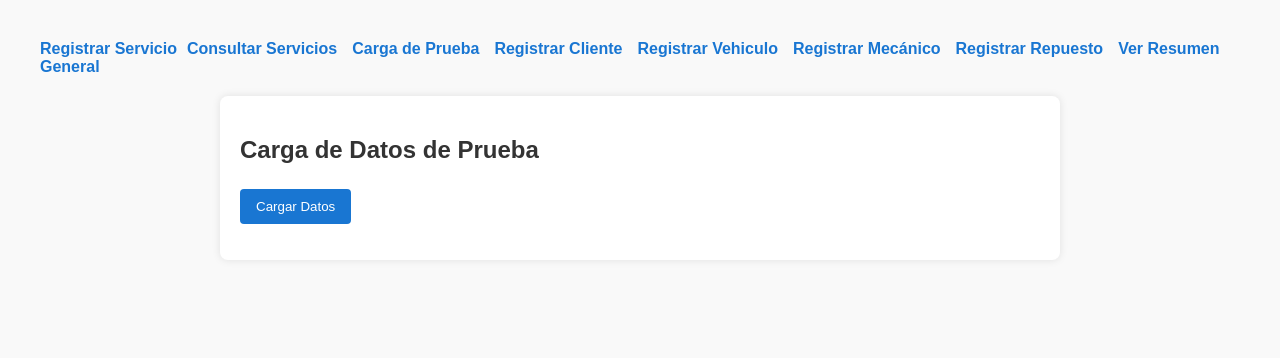
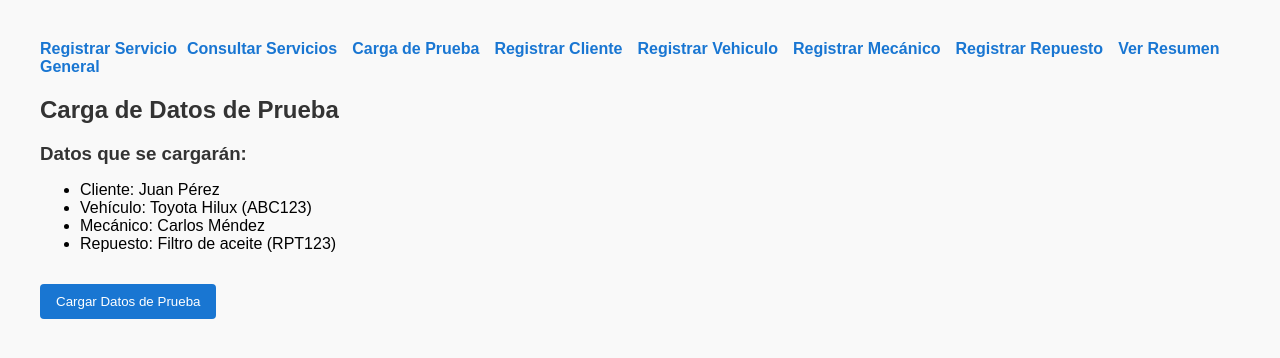
Before and after one commit to Richardo880/backend-1final, a React (Vite) app in the folder taller-mecanico/frontend/: page /carga in a window 1280 px wide. Shown: the top 358 px of the page. Built offline with nearby package versions, Linux system fonts and the light colour scheme.

Commit message:
feat: enhance CargaDatos component with loading state and improved UI

```diff
--- a/taller-mecanico/frontend/src/views/CargaDatos.jsx
+++ b/taller-mecanico/frontend/src/views/CargaDatos.jsx
@@ -2,9 +2,11 @@ import React, { useState } from 'react';
 
 const CargaDatos = () => {
   const [mensaje, setMensaje] = useState('');
+  const [isLoading, setIsLoading] = useState(false);
 
   const cargarDatos = async () => {
     setMensaje('Cargando datos...');
+    setIsLoading(true);
 
     try {
       // Crear cliente
@@ -78,14 +80,51 @@ const CargaDatos = () => {
     } catch (error) {
       console.error(error);
       setMensaje('❌ Error al cargar datos: ' + error.message);
+    } finally {
+      setIsLoading(false);
     }
   };
 
   return (
-    <div className="consulta-container">
-      <h2>Carga de Datos de Prueba</h2>
-      <button onClick={cargarDatos}>Cargar Datos</button>
-      <p>{mensaje}</p>
+    <div className="card bg-base-100 shadow-xl max-w-2xl mx-auto">
+      <div className="card-body">
+        <h2 className="card-title text-2xl font-bold text-center mb-6">Carga de Datos de Prueba</h2>
+
+        <div className="space-y-6">
+          <div className="bg-base-200 p-4 rounded-lg">
+            <h3 className="font-semibold mb-2">Datos que se cargarán:</h3>
+            <ul className="list-disc pl-5 space-y-1">
+              <li>Cliente: Juan Pérez</li>
+              <li>Vehículo: Toyota Hilux (ABC123)</li>
+              <li>Mecánico: Carlos Méndez</li>
+              <li>Repuesto: Filtro de aceite (RPT123)</li>
+            </ul>
+          </div>
+
+          <div className="flex justify-center">
+            <button
+              onClick={cargarDatos}
+              className={`btn btn-primary btn-lg ${isLoading ? 'loading' : ''}`}
+              disabled={isLoading}
+            >
+              {isLoading ? 'Cargando...' : 'Cargar Datos de Prueba'}
+            </button>
+          </div>
+
+          {mensaje && (
+            <div className={`alert ${
+              mensaje.includes('✅') ? 'alert-success' :
+              mensaje.includes('⚠') ? 'alert-warning' :
+              mensaje.includes('❌') ? 'alert-error' :
+              'alert-info'
+            } mt-4`}>
+              <div>
+                <span>{mensaje}</span>
+              </div>
+            </div>
+          )}
+        </div>
+      </div>
     </div>
   );
 };
```
